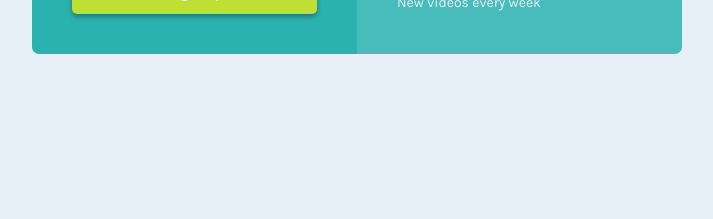
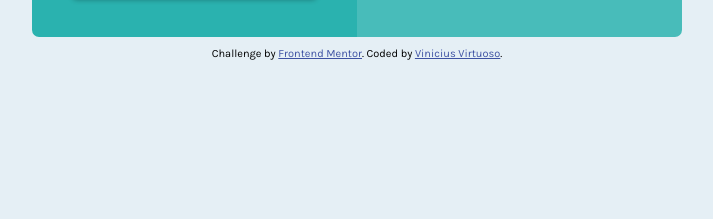
Before and after one commit to vinicius-virtuoso/single-price-grid-component, a plain HTML site: page index.html in a window 1280 px wide. Shown: the part 581-800 px from the top of the page, without its empty margins (283-996 px from the left). Drawn offline with Linux system fonts and the light colour scheme.

Commit message:
adicionado creditos author

```diff
--- a/css/style.scss
+++ b/css/style.scss
@@ -123,6 +123,15 @@ article {
   }
 }
 
+.attribution {
+  padding: 1rem;
+  font-size: 11px;
+  text-align: center;
+}
+.attribution a {
+  color: hsl(228, 45%, 44%);
+}
+
 @media (min-width: 780px) {
   article {
     display: grid;
--- a/index.html
+++ b/index.html
@@ -14,11 +14,6 @@
 
   <link rel="stylesheet" href="./css/style.css">
 
-  <!-- Feel free to remove these styles or customise in your own stylesheet 👍 -->
-  <!-- <style>
-    .attribution { font-size: 11px; text-align: center; }
-    .attribution a { color: hsl(228, 45%, 44%); }
-  </style> -->
 </head>
 <body>
 
@@ -35,9 +30,9 @@
       <h2>Monthly Subscription</h2>
       <h3><span>&dollar;29</span> per month</h3>
       <p>Full access for less than &dollar;1 a day</p>
-
       <button>Sign Up</button>
     </div>
+
     <div class="box">
       <h2>Why Us</h2>
       <ul>
@@ -52,40 +47,11 @@
     </div>
 
   </article>
-
-
-
-
-  <!-- Join our community
-
-  30-day, hassle-free money back guarantee
-
-  Gain access to our full library of tutorials along with expert code reviews.
-  Perfect for any developers who are serious about honing their skills.
-
-  Monthly Subscription
-
-
-
-
-
-
-
-
-
-
-
-
-
-
-
-
-
   <footer>
     <p class="attribution">
       Challenge by <a href="https://www.frontendmentor.io?ref=challenge" target="_blank">Frontend Mentor</a>.
-      Coded by <a href="#">Your Name Here</a>.
+      Coded by <a href="#">Vinicius Virtuoso</a>.
     </p>
-  </footer> -->
+  </footer>
 </body>
 </html>
```
Also changed, not shown: css/style.css, 1 other file.
